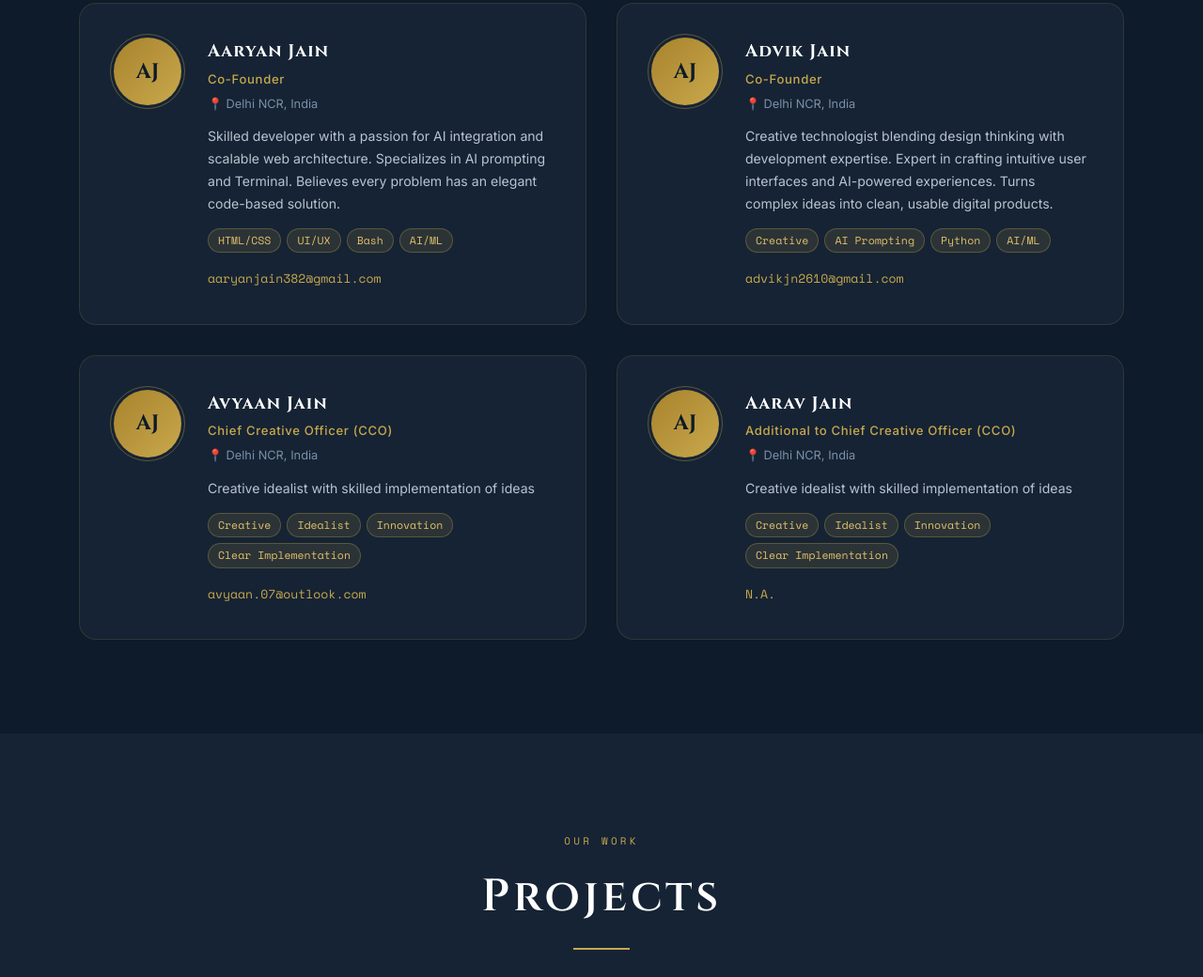
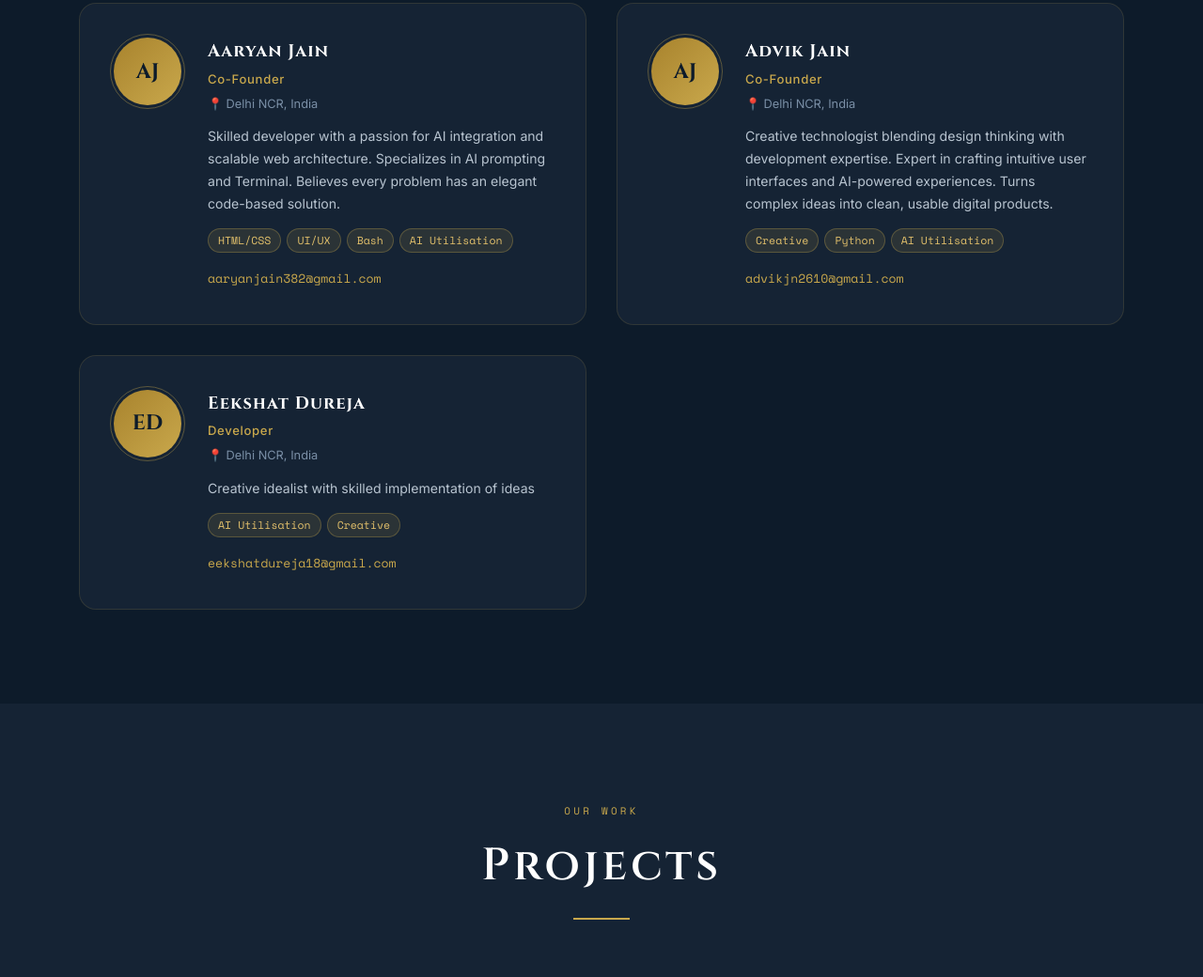
Before and after one commit to aaryanjain382-svg/codexusaidev, a website: page index.html in a window 1280 px wide. Shown: the part 2416-3456 px from the top of the page at 94% size. Drawn offline with nearby package versions, Linux system fonts and the light colour scheme.

Commit message:
Update index.html

```diff
--- a/index.html
+++ b/index.html
@@ -153,7 +153,7 @@
               <span class="skill-tag">HTML/CSS</span>
               <span class="skill-tag">UI/UX</span>
               <span class="skill-tag">Bash</span>
-              <span class="skill-tag">AI/ML</span>
+              <span class="skill-tag">AI Utilisation</span>
             </div>
             <a href="mailto:aaryanjain382@gmail.com" class="team-email">aaryanjain382@gmail.com</a><!-- ✏️ Email -->
           </div>
@@ -176,9 +176,8 @@
             <div class="team-skills">
               <!-- ✏️ Skills -->
               <span class="skill-tag">Creative</span>
-              <span class="skill-tag">AI Prompting</span>
               <span class="skill-tag">Python</span>
-              <span class="skill-tag">AI/ML</span>
+              <span class="skill-tag">AI Utilisation</span>
             </div>
             <a href="mailto:advikjn2610@gmail.com" class="team-email">advikjn2610@gmail.com</a><!-- ✏️ Email -->
           </div>
@@ -188,51 +187,27 @@
          <div class="team-card">
           <div class="team-avatar">
             <div class="avatar-circle">
-              <span class="avatar-initials">AJ</span><!-- ✏️ Initials -->
+              <span class="avatar-initials">ED</span><!-- ✏️ Initials -->
             </div>
             <div class="avatar-ring"></div>
           </div>
           <div class="team-info">
-            <h3 class="team-name">Avyaan Jain</h3><!-- ✏️ Name -->
-            <p class="team-role">Chief Creative Officer (CCO)</p><!-- ✏️ Role -->
+            <h3 class="team-name">Eekshat Dureja</h3><!-- ✏️ Name -->
+            <p class="team-role">Developer</p><!-- ✏️ Role -->
             <p class="team-location">📍 Delhi NCR, India</p><!-- ✏️ Location -->
             <!-- ✏️ Bio -->
             <p class="team-bio">Creative idealist with skilled implementation of ideas</p>
             <div class="team-skills">
               <!-- ✏️ Skills -->
+              <span class="skill-tag">AI Utilisation</span>
               <span class="skill-tag">Creative</span>
-              <span class="skill-tag">Idealist</span>
-              <span class="skill-tag">Innovation</span>
-              <span class="skill-tag">Clear Implementation</span>
+
             </div>
-            <a href="mailto:avyaan.07@outlook.com" class="team-email">avyaan.07@outlook.com</a><!-- ✏️ Email -->
+            <a href="mailto:eekshatdureja18@gmail.com" class="team-email">eekshatdureja18@gmail.com</a><!-- ✏️ Email -->
           </div>
         </div>
 
-       <!-- ✏️ EDIT CREATOR 3 -->
-         <div class="team-card">
-          <div class="team-avatar">
-            <div class="avatar-circle">
-              <span class="avatar-initials">AJ</span><!-- ✏️ Initials -->
-            </div>
-            <div class="avatar-ring"></div>
-          </div>
-          <div class="team-info">
-            <h3 class="team-name">Aarav Jain</h3><!-- ✏️ Name -->
-            <p class="team-role">Additional to Chief Creative Officer (CCO)</p><!-- ✏️ Role -->
-            <p class="team-location">📍 Delhi NCR, India</p><!-- ✏️ Location -->
-            <!-- ✏️ Bio -->
-            <p class="team-bio">Creative idealist with skilled implementation of ideas</p>
-            <div class="team-skills">
-              <!-- ✏️ Skills -->
-              <span class="skill-tag">Creative</span>
-              <span class="skill-tag">Idealist</span>
-              <span class="skill-tag">Innovation</span>
-              <span class="skill-tag">Clear Implementation</span>
-            </div>
-            <a href="codexusaidev.vercel.app" class="team-email">N.A.</a><!-- ✏️ Email -->
-          </div>
-        </div>
+
       </div>
     </div>
   </section>
```
